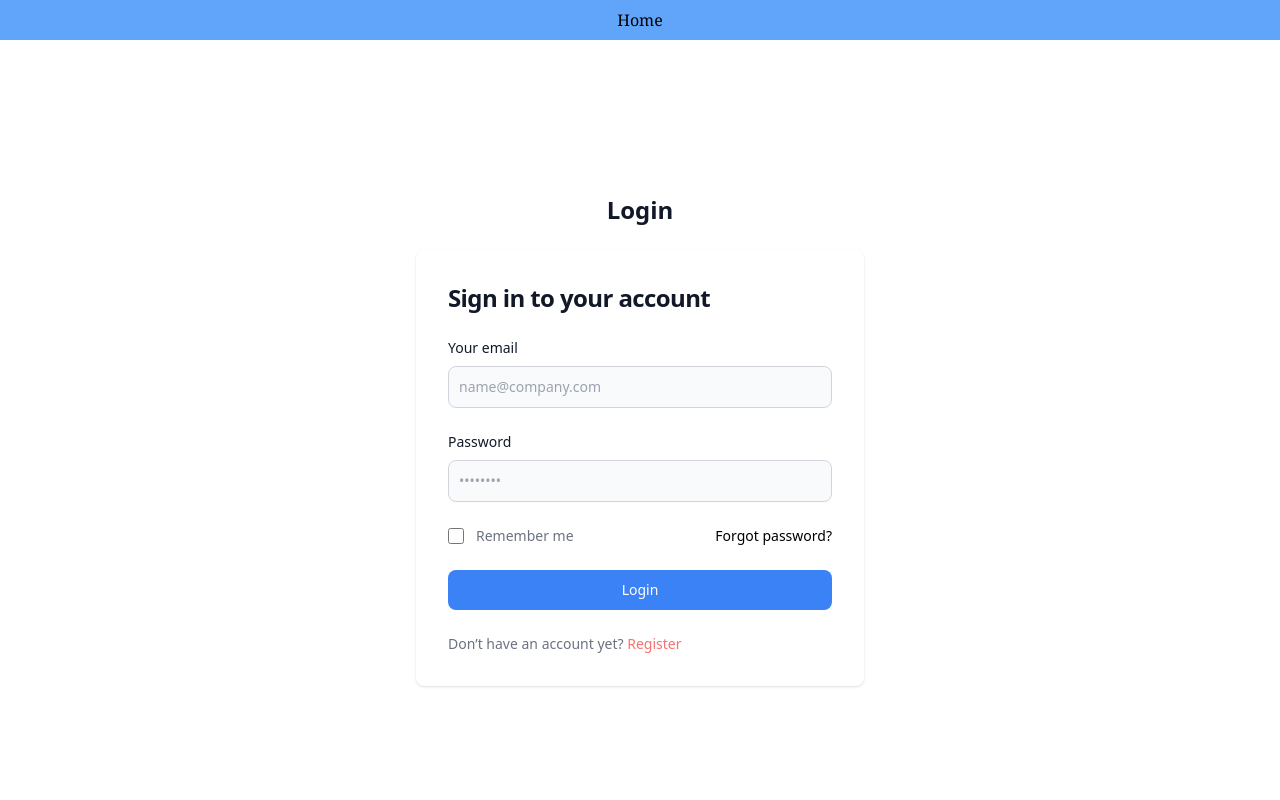
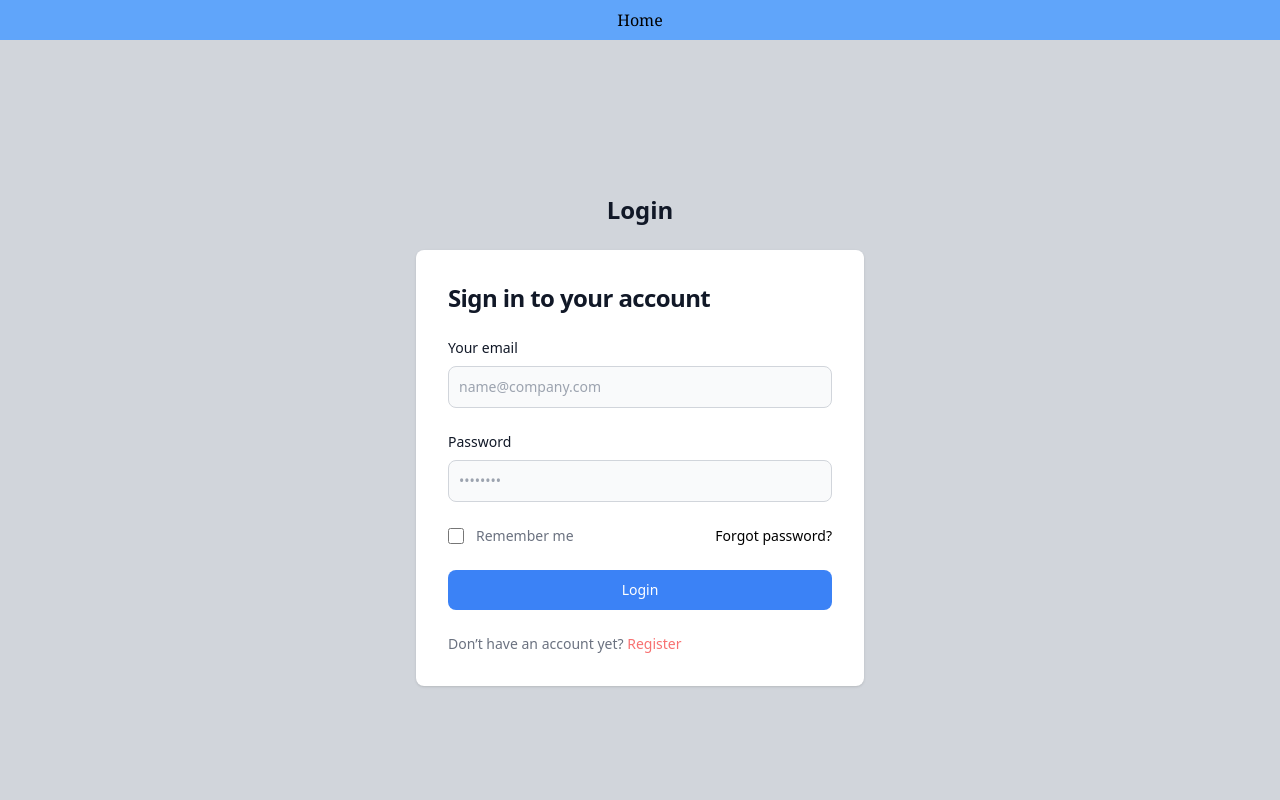
Before and after one commit to adarsh23012003/CMS-frontend, a React (Create React App) app: page /login in a window 1280 px wide. Shown: the top 800 px of the page. Built offline with nearby package versions, Linux system fonts and the light colour scheme.

Commit message:
some css changes

```diff
--- a/src/Components/App/Login.js
+++ b/src/Components/App/Login.js
@@ -38,7 +38,7 @@ const Login = () => {
 
   return (
     <div>
-      <section className=''>
+      <section className='bg-gray-300'>
         <div className='flex flex-col items-center justify-center px-6 py-8 mx-auto md:h-screen lg:py-0'>
           <a
             href='#'
@@ -46,7 +46,7 @@ const Login = () => {
           >
             Login
           </a>
-          <div className='w-full bg-white rounded-lg shadow dark:border md:mt-0 sm:max-w-md xl:p-0  dark:border-gray-700'>
+          <div className='w-full bg-white rounded-lg shadow dark:border md:mt-0 sm:max-w-md xl:p-0  border-sky-400'>
             <div className='p-6 space-y-4 md:space-y-6 sm:p-8'>
               <h1 className='text-xl font-bold leading-tight tracking-tight text-gray-900 md:text-2xl '>
                 Sign in to your account
```
